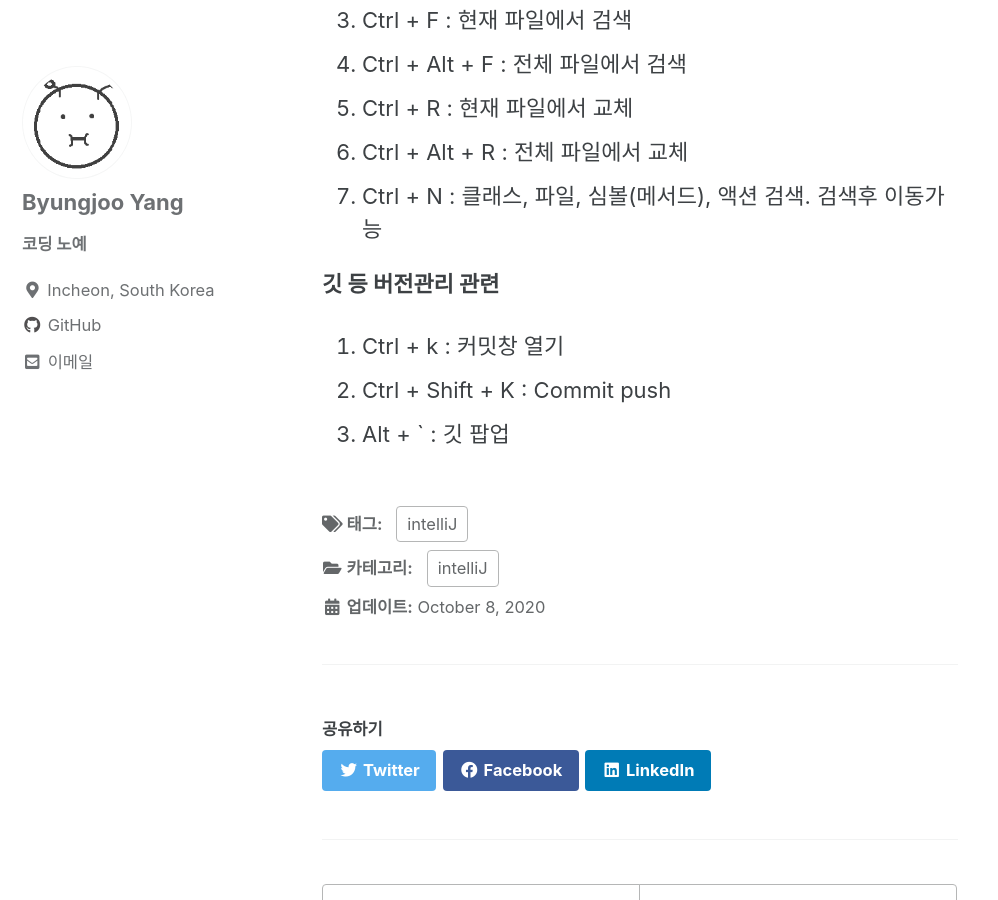
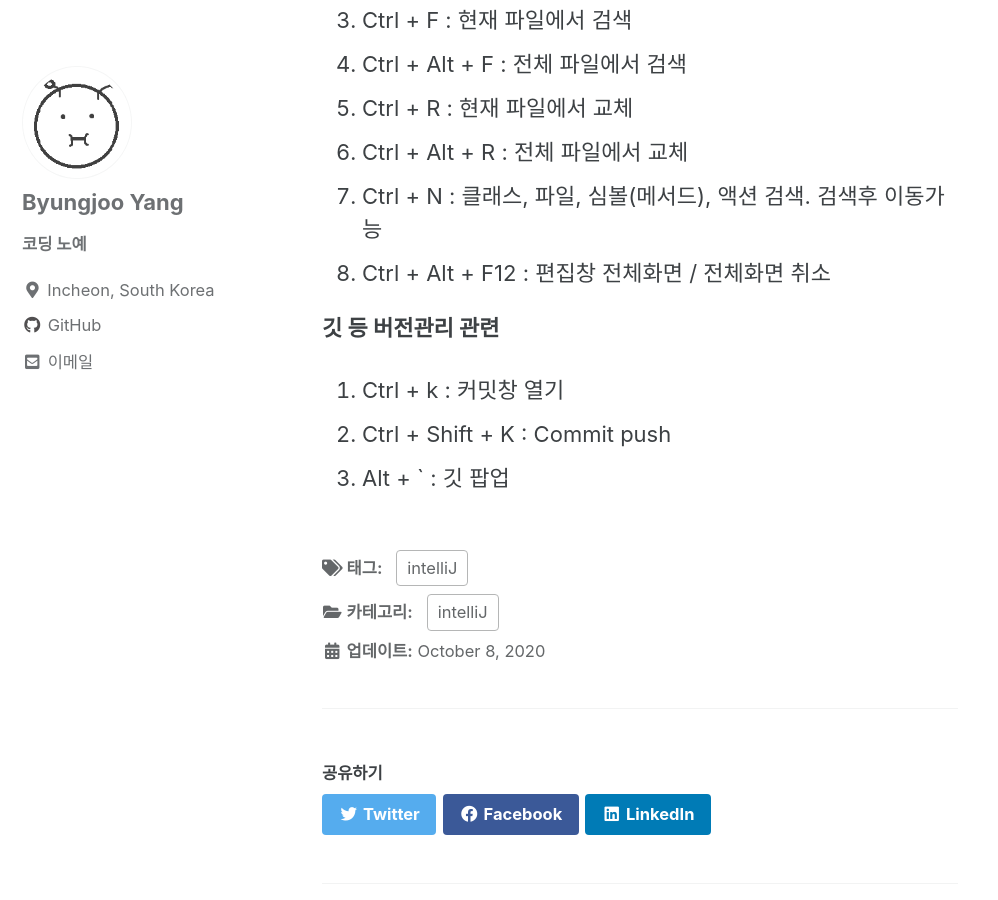
Before and after one commit to ByungjooYang/byungjooyang.github.io, a Jekyll site: the page built from _posts/2020-10-08-intelliJ.md, in a window 1280 px wide and 900 px high, scrolled down 2876 px. Shown: the whole window, without its empty margins (0-998 px from the left). Built offline with Jekyll 4.4.1, drawn with Linux system fonts in a browser that asks for light colours; cached includes are drawn as plain includes.

Commit message:
update post about intelliJ

```diff
--- a/_posts/2020-10-08-intelliJ.md
+++ b/_posts/2020-10-08-intelliJ.md
@@ -84,6 +84,7 @@ HTML등의 경우는 vscode를 활용하면 된다.
 5. Ctrl + R             : 현재 파일에서 교체
 6. Ctrl + Alt + R       : 전체 파일에서 교체
 7. Ctrl + N             : 클래스, 파일, 심볼(메서드), 액션 검색. 검색후 이동가능
+8. Ctrl + Alt + F12     : 편집창 전체화면 / 전체화면 취소
 
 **깃 등 버전관리 관련**
 1. Ctrl + k             : 커밋창 열기
```
